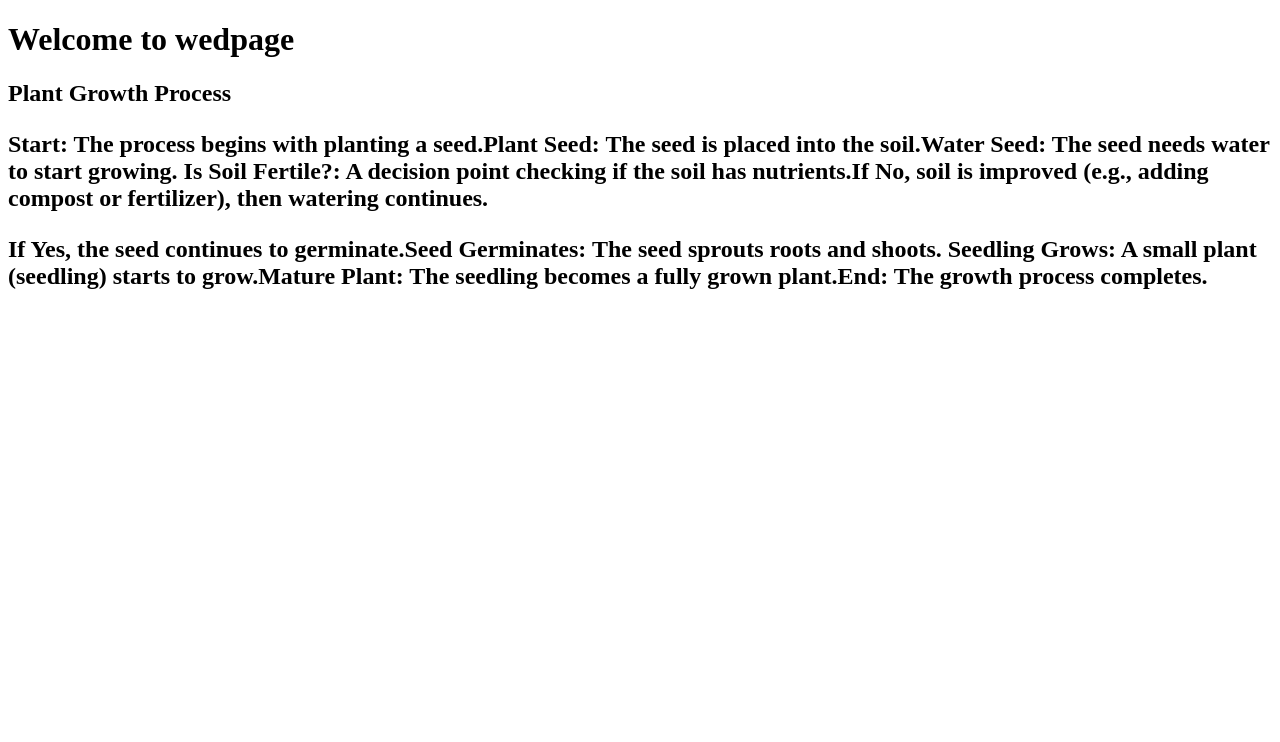
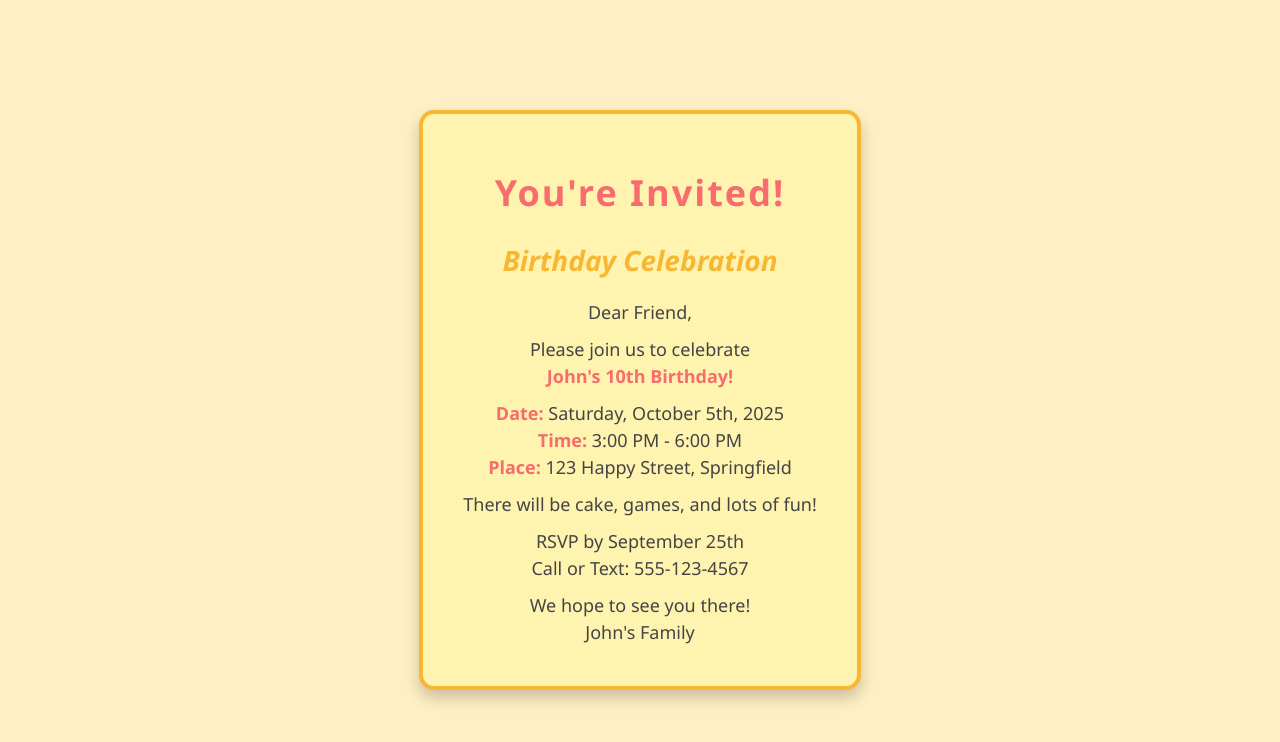
Before and after one commit to kusumoulikamangeswari-star/task, a plain HTML site: page index.html in a window 1280 px wide. Drawn offline with Linux system fonts and the light colour scheme.

Commit message:
Update index.html

```diff
--- a/index.html
+++ b/index.html
@@ -1,16 +1,76 @@
 <!DOCTYPE html>
 <html lang="en">
 <head>
-    <meta charset="UTF-8">
-    <meta name="viewport" content="width=device-width, initial-scale=1.0">
-    <title>Document</title>
+  <meta charset="UTF-8" />
+  <title>Birthday Invitation</title>
+  <style>
+    body {
+      background: #ffefc4;
+      font-family: 'Segoe UI', Tahoma, Geneva, Verdana, sans-serif;
+      display: flex;
+      justify-content: center;
+      align-items: center;
+      height: 100vh;
+      margin: 0;
+    }
+    .invitation-card {
+      background: #fff3b0;
+      border: 4px solid #f7b733;
+      border-radius: 15px;
+      padding: 30px 40px;
+      max-width: 400px;
+      box-shadow: 0 8px 15px rgba(0,0,0,0.2);
+      text-align: center;
+    }
+    .invitation-card h1 {
+      color: #f76c6c;
+      margin-bottom: 10px;
+      font-size: 36px;
+      letter-spacing: 2px;
+    }
+    .invitation-card h2 {
+      color: #f7b733;
+      margin-bottom: 20px;
+      font-size: 28px;
+      font-style: italic;
+    }
+    .invitation-card p {
+      font-size: 18px;
+      color: #444;
+      line-height: 1.5;
+      margin: 10px 0;
+    }
+    .invitation-card strong {
+      color: #f76c6c;
+    }
+    .footer {
+      margin-top: 25px;
+      font-size: 14px;
+      color: #777;
+    }
+  </style>
 </head>
 <body>
-<h1>Welcome to wedpage</h1>
-<h2>Plant Growth Process<h2>
-<p>Start: The process begins with planting a seed.Plant Seed: The seed is placed into the soil.Water Seed: The seed needs water to start growing.
-Is Soil Fertile?: A decision point checking if the soil has nutrients.If No, soil is improved (e.g., adding compost or fertilizer), then watering continues.</p>
-<p>If Yes, the seed continues to germinate.Seed Germinates: The seed sprouts roots and shoots.
-Seedling Grows: A small plant (seedling) starts to grow.Mature Plant: The seedling becomes a fully grown plant.End: The growth process completes.</p>
+
+  <div class="invitation-card">
+    <h1>You're Invited!</h1>
+    <h2>Birthday Celebration</h2>
+    <p>Dear Friend,</p>
+    <p>
+      Please join us to celebrate<br />
+      <strong>John's 10th Birthday!</strong>
+    </p>
+    <p>
+      <strong>Date:</strong> Saturday, October 5th, 2025<br />
+      <strong>Time:</strong> 3:00 PM - 6:00 PM<br />
+      <strong>Place:</strong> 123 Happy Street, Springfield
+    </p>
+    <p>There will be cake, games, and lots of fun!</p>
+    <p>RSVP by September 25th<br />
+      Call or Text: 555-123-4567
+    </p>
+    <p class="footer">We hope to see you there!<br />John's Family</p>
+  </div>
+
 </body>
 </html>
```
